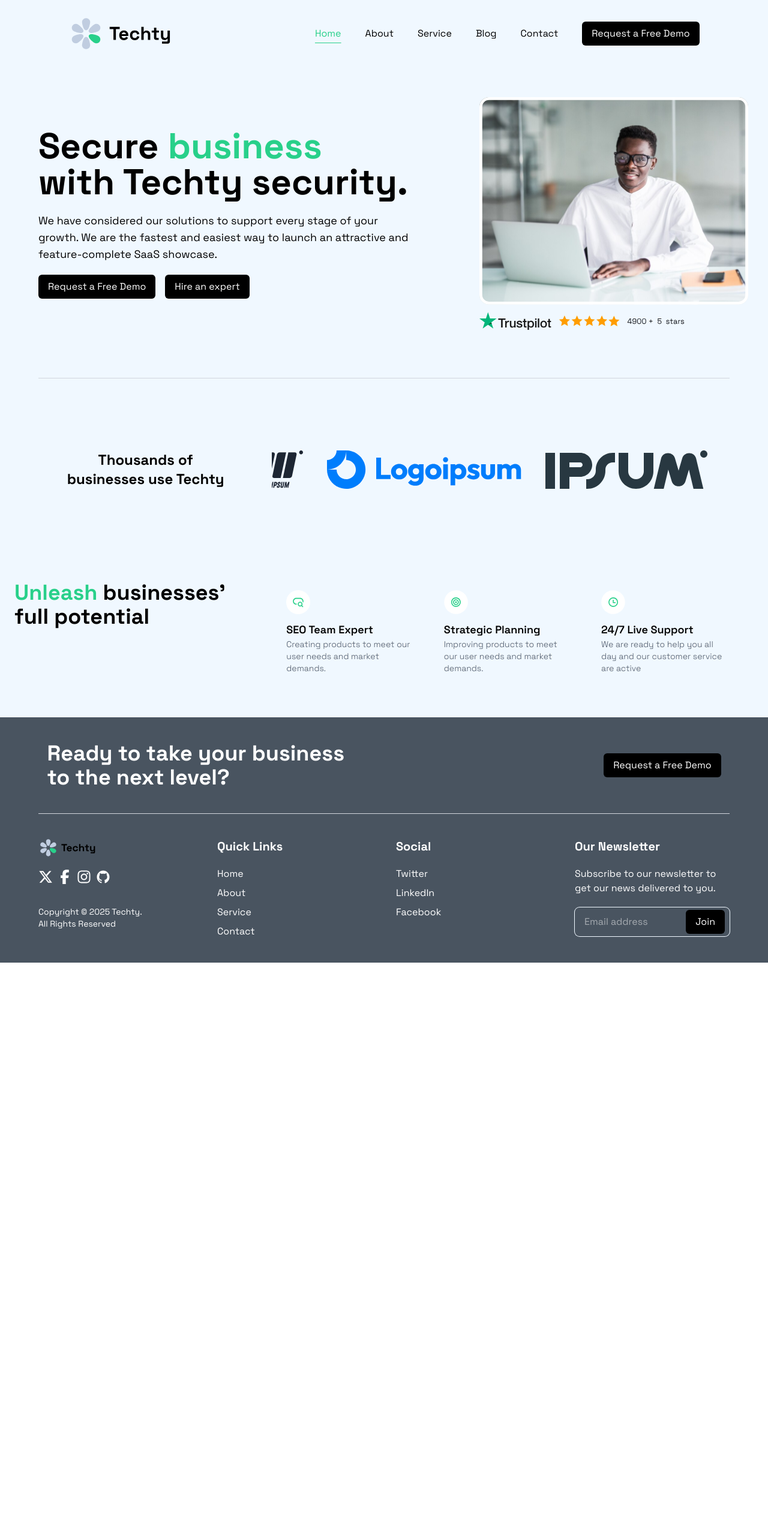
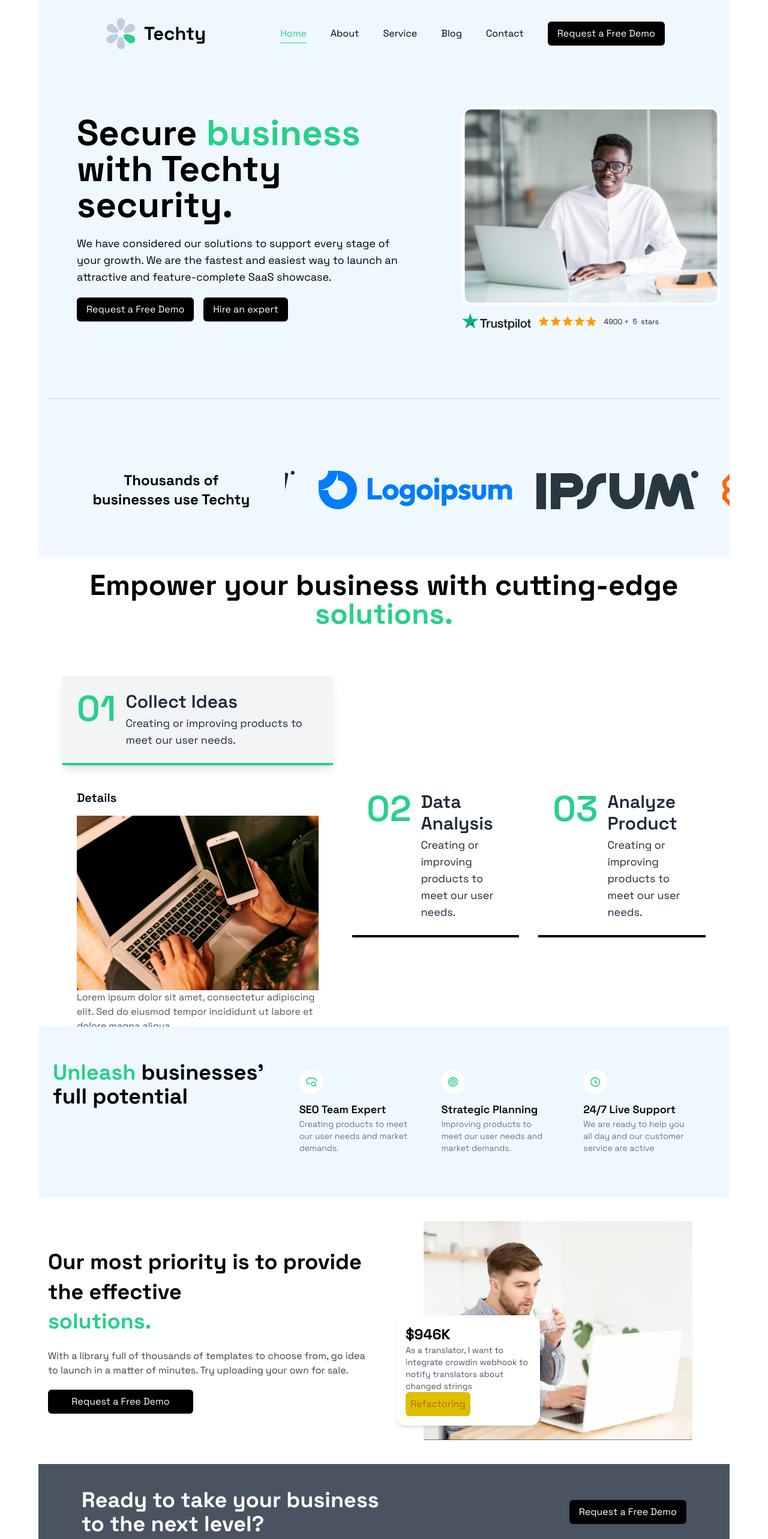
Before and after one commit to Donrealex/Techty, a React (Vite) app: page / in a window 1280 px wide. Shown: the top 2566 px of the page at 60% size. Before the commit the page ends 1605 px from the top, so only its background shows below. Built offline with nearby package versions, Linux system fonts and the light colour scheme.

Commit message:
unleash and solution session completed

```diff
--- a/src/components/Footer.jsx
+++ b/src/components/Footer.jsx
@@ -10,7 +10,7 @@ import { NavLink } from 'react-router-dom';
 const Footer = () => {
   const printMsg = () => {};
   return (
-    <div className="flex flex-col bg-[#495460] w-full text-white items-center justify-between font-space px-4 py-10">
+    <div className="container flex flex-col bg-[#495460] w-full text-white items-center justify-between font-space px-4 py-10">
       {/* Top Section */}
       <div className="container mx-auto flex flex-col md:flex-row items-center justify-between gap-6 text-center md:text-left">
         <p className="font-bold text-3xl md:text-4xl">
--- a/src/components/Hero.jsx
+++ b/src/components/Hero.jsx
@@ -6,7 +6,7 @@ const Hero = () => {
   const printMsg = () => {};
   return (
     // error
-    <div className=" h-screen bg-[#F0F8FF] items-center justify-center font-space gap-10 h[1024px]">
+    <div className=" container h-screen bg-[#F0F8FF] items-center justify-center font-space gap-10 h[1024px]">
       {/* HERO TEXT AND IMAGE */}
       <div className="min-h-screen bg-[#F0F8FF] flex flex-col items-center justify-center font-space gap-10 px-4 py-8 overflow-x-hidden">
         {/* HERO TEXT AND IMAGE */}
--- a/src/components/Navbar.jsx
+++ b/src/components/Navbar.jsx
@@ -15,7 +15,7 @@ const Navbar = () => {
   };
 
   return (
-    <nav className="bg-[#F0F8FF] h-20 w-full flex items-center justify-between p-4 md:p-14 font-space gap-10">
+    <nav className="container bg-[#F0F8FF] h-20 w-full flex items-center justify-between p-4 md:p-14 font-space gap-10">
       <div className="container flex justify-between items-center">
         <NavLink to="/">
           <img src={techtyIcon} alt="Techty Icon" />
--- /dev/null
+++ b/src/components/Solution.jsx
@@ -0,0 +1,50 @@
+import React from "react";
+import Button from "./Button";
+import guy from "../assets/guy.PNG";
+
+const Solution = () => {
+  const printMsg = () => {};
+  return (
+    // RESPONSIVENES NOT PERFECT
+    <div className="container relative font-space bg-white px-4 py-10 flex flex-col lg:flex-row items-center justify-between max-w-7xl mx-auto gap-10">
+      {/* Text Section */}
+      <div className="flex flex-col items-start justify-center gap-5 w-full lg:w-1/2">
+        <h1 className="text-3xl md:text-4xl font-bold leading-snug">
+          Our most priority is to provide the effective
+          <br />
+          <span className="text-[#28D08A]">solutions.</span>
+        </h1>
+        <p className="text-base text-gray-700">
+          With a library full of thousands of templates to choose from, go idea
+          to launch in a matter of minutes. Try uploading your own for sale.
+        </p>
+        <Button
+          func={printMsg}
+          name="Request a Free Demo"
+          style="bg-black rounded-md text-white px-4 py-2 hover:bg-[#28D08A] w-full sm:w-[242px] transition duration-300"
+        />
+      </div>
+
+      {/* Image & Card Section */}
+      <div className="relative w-full lg:w-1/2 flex justify-center">
+        <img src={guy} alt="Guy" className="w-full max-w-md" />
+
+        {/* Floating Card */}
+        <div className="absolute bottom-6 lg:right-[300px] md:right-[10px] right-0  bg-white rounded-2xl p-4 shadow-md w-[90%] sm:w-60 ">
+          <h1 className="text-2xl font-bold">$946K</h1>
+          <p className="text-sm text-gray-600">
+            As a translator, I want to integrate crowdin webhook to notify
+            translators about changed strings
+          </p>
+          <Button
+            func={printMsg}
+            name="Refactoring"
+            style="bg-[#DDBF00] rounded-md text-[#B16D00] px-4 py-2 hover:bg-yellow-300 w-[108px] transition duration-300"
+          />
+        </div>
+      </div>
+    </div>
+  );
+};
+
+export default Solution;
--- a/src/components/SubHero.jsx
+++ b/src/components/SubHero.jsx
@@ -7,7 +7,7 @@ const SubHero = () => {
     const [activeId, setActiveId] = useState(subHeroData[0].id);
 
   return (
-    <div className="h-screen items-center justify-center font-space">
+    <div className="container h-screen items-center justify-center font-space">
       <p className="text-5xl font-bold text-center p-10">
         Empower your business with cutting-edge
         <span className="text-[#28D08A]"> solutions. </span>
--- a/src/components/Unleash.jsx
+++ b/src/components/Unleash.jsx
@@ -3,25 +3,8 @@ import { unleashData } from '../constants/data';
 
 const Unleash = () => {
   return (
-    // <div className="flex bg-[#F0F8FF] items-center justify-center py-14 font-space">
-    //   <h1 className="text-4xl font-bold ">
-    //     <span className="text-[#28D08A]">Unleash </span> businesses'
-    //     <br /> full potential
-    //   </h1>
-    //   <div className="flex">
-    //     {unleashData.map((items)=>(
-    //       <div key={items.head} className="flex flex-col items-start p-2 gap-8">
-    //         <img src={items.icon} alt={items.head} className="" />
-    //         <div>
-    //           <h2 className="text-xl font-semibold">{items.head}</h2>
-    //           <p className="text-gray-600 font-extralight text-sm ">{items.content}</p>
-    //         </div>
-    //       </div>
-    //     ))}
-    //   </div>
 
-    // </div>
-    <div className="flex flex-col lg:flex-row items-start justify-between bg-[#F0F8FF] py-14 px-6 font-space gap-10">
+    <div className=" container flex flex-col lg:flex-row items-start justify-between bg-[#F0F8FF] py-14 px-6 font-space gap-10">
       {/* Left Heading */}
       <h1 className="text-3xl md:text-4xl font-bold lg:w-1/3">
         <span className="text-[#28D08A]">Unleash </span> businesses'
--- a/src/pages/Home.jsx
+++ b/src/pages/Home.jsx
@@ -4,16 +4,18 @@ import Hero from '../components/Hero'
 import SubHero from '../components/SubHero'
 import Footer from '../components/Footer'
 import Unleash from '../components/Unleash'
+import Solution from '../components/Solution'
 
 const Home = () => {
   return (
 
-    <div className="flex flex-col h-screen justify-between min-w-full">
+    <div className="flex flex-col h-screen justify-between min-w-full CONTAINER">
 
     <Navbar  />
     <Hero />
-     {/* <SubHero /> */}
+     <SubHero />
      <Unleash />
+     <Solution />
     <Footer />
 
     </div>
```
Also changed, not shown: src/assets/guy.PNG (added).
